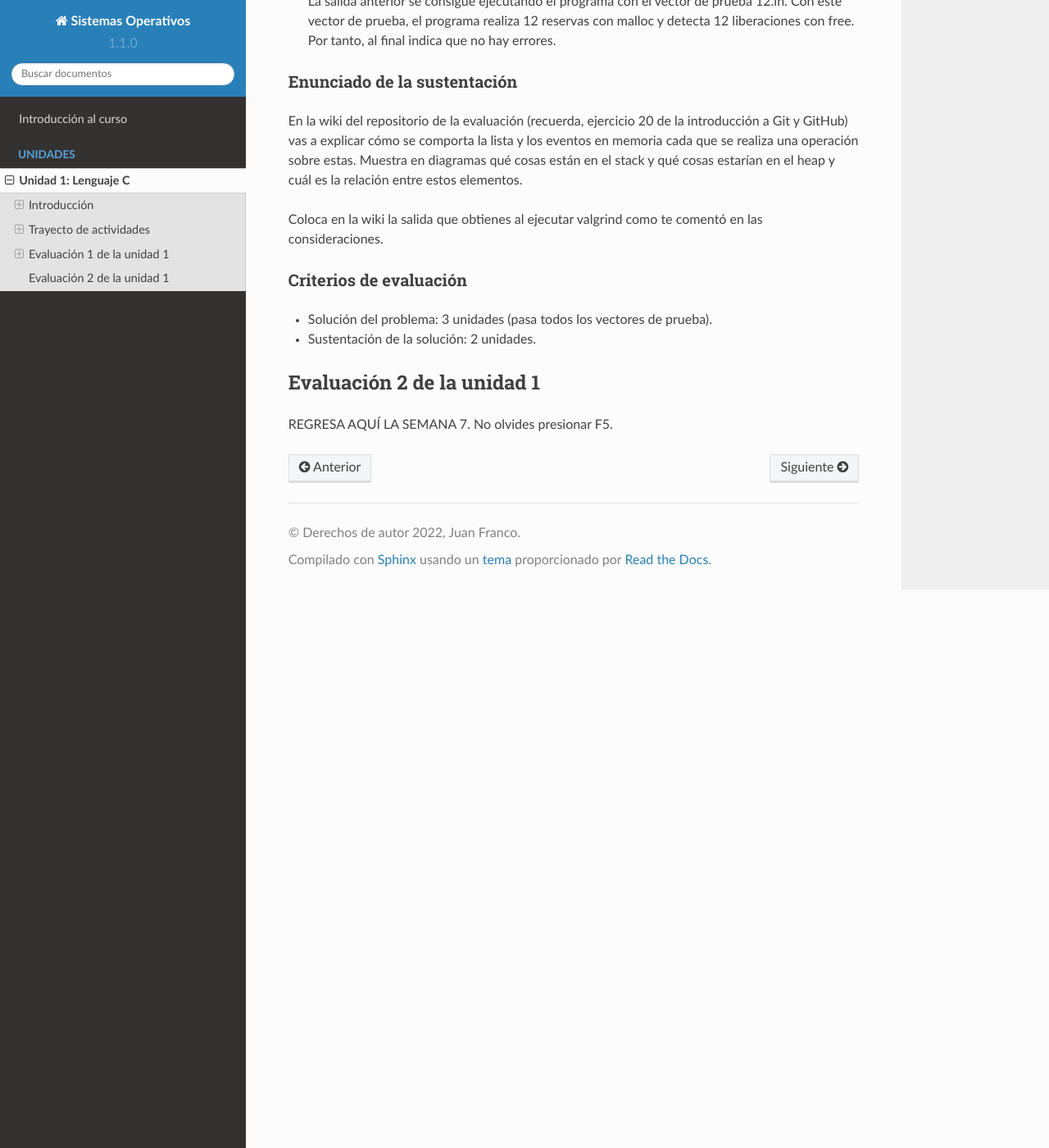
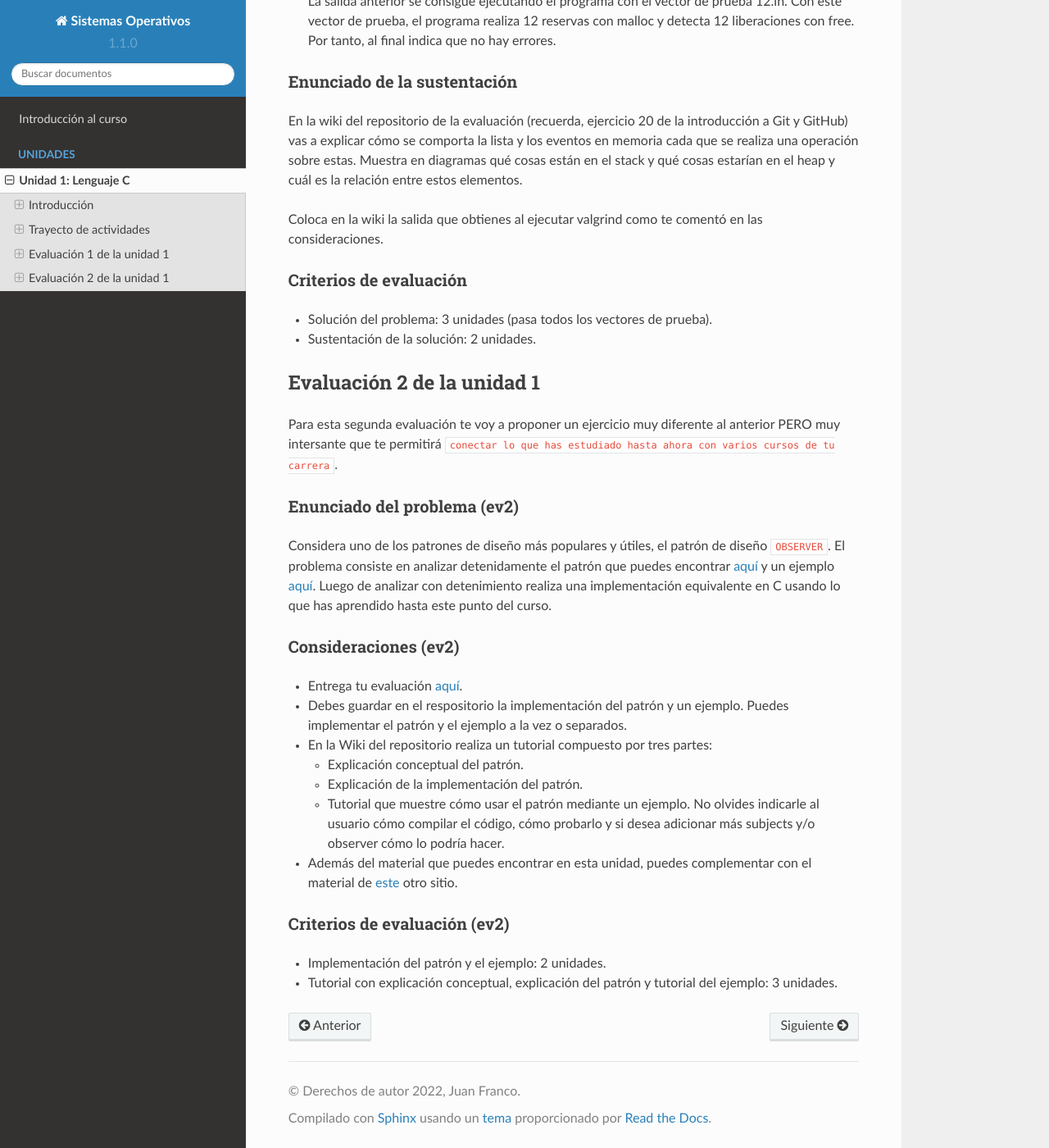
Before and after one commit to juanferfranco/sistemasoperativos, a Sphinx documentation site: the page built from docs/_unidad1/unidad1.rst, in a window 1280 px wide and 1400 px high, scrolled down 51216 px. Shown: the whole window at 82% size. Built offline with Sphinx 7.4.7 and the Read the Docs theme 2.0.0, drawn with Linux system fonts in a browser that asks for light colours; pages that are not in the unit, such as notebooks, are missing from menus.

Commit message:
Add evaluation 2 of unit 1

```diff
--- a/docs/_unidad1/unidad1.rst
+++ b/docs/_unidad1/unidad1.rst
@@ -2768,4 +2768,37 @@ Criterios de evaluación
 Evaluación 2 de la unidad 1
 ----------------------------
 
-REGRESA AQUÍ LA SEMANA 7. No olvides presionar F5.
+Para esta segunda evaluación te voy a proponer un ejercicio muy diferente al anterior PERO
+muy intersante que te permitirá ``conectar lo que has estudiado hasta ahora con varios cursos
+de tu carrera``.
+
+Enunciado del problema (ev2)
+******************************
+
+Considera uno de los patrones de diseño más populares y útiles, el patrón de diseño
+``OBSERVER``. El problema consiste en analizar detenidamente el patrón que puedes
+encontrar `aquí <https://refactoring.guru/design-patterns/observer>`__ y un ejemplo
+`aquí <https://refactoring.guru/design-patterns/observer/csharp/example#example-0--Program-cs>`__.
+Luego de analizar con detenimiento realiza una implementación equivalente en C usando lo
+que has aprendido hasta este punto del curso.
+
+Consideraciones (ev2)
+**************************
+
+* Entrega tu evaluación `aquí <https://classroom.github.com/a/b25X_IkE>`__.
+* Debes guardar en el respositorio la implementación del patrón y un ejemplo. Puedes implementar
+  el patrón y el ejemplo a la vez o separados.
+* En la Wiki del repositorio realiza un tutorial compuesto por tres partes:
+
+  * Explicación conceptual del patrón.
+  * Explicación de la implementación del patrón.
+  * Tutorial que muestre cómo usar el patrón mediante un ejemplo. No olvides indicarle al usuario cómo
+    compilar el código, cómo probarlo y si desea adicionar más subjects y/o observer cómo lo podría hacer.
+* Además del material que puedes encontrar en esta unidad, puedes complementar con el material de
+  `este <https://www.state-machine.com/oop>`__ otro sitio.
+
+Criterios de evaluación (ev2)
+******************************
+
+* Implementación del patrón y el ejemplo: 2 unidades.
+* Tutorial con explicación conceptual, explicación del patrón y tutorial del ejemplo: 3 unidades.
```
